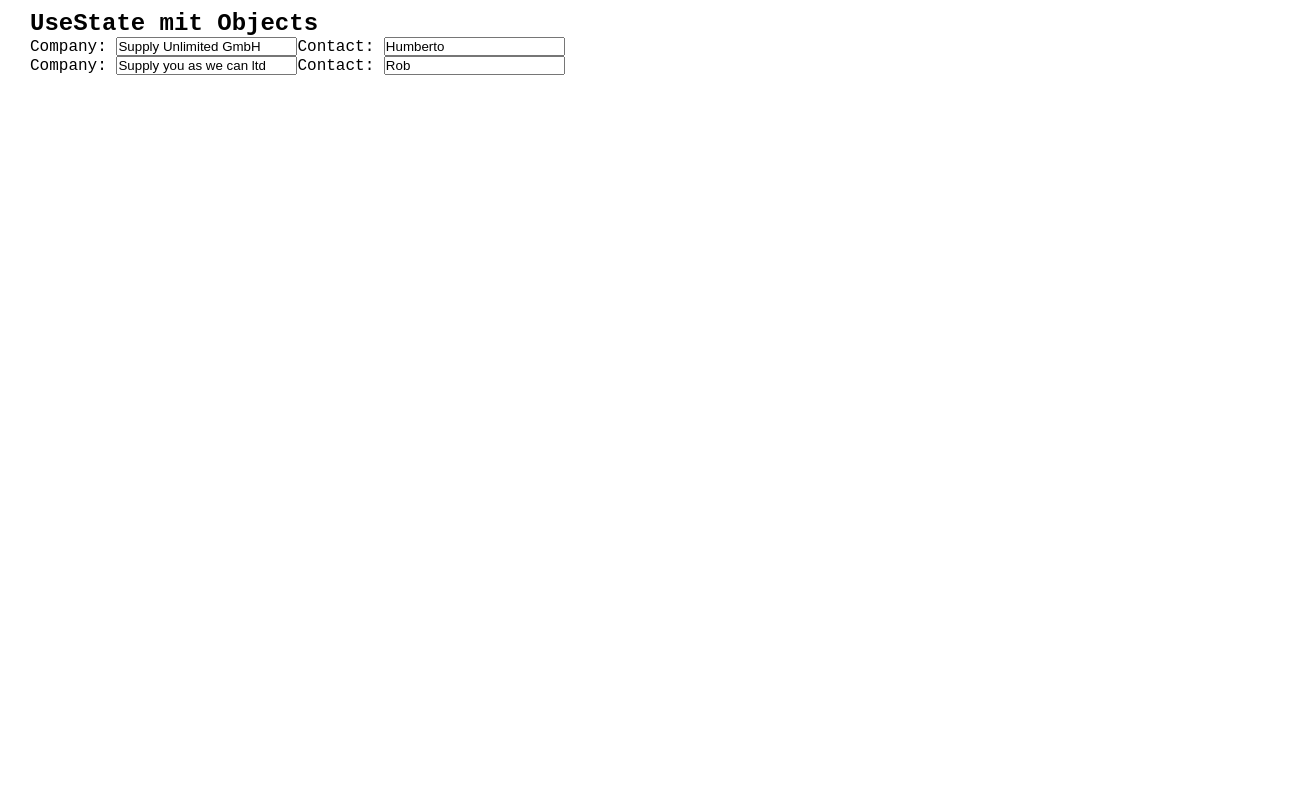
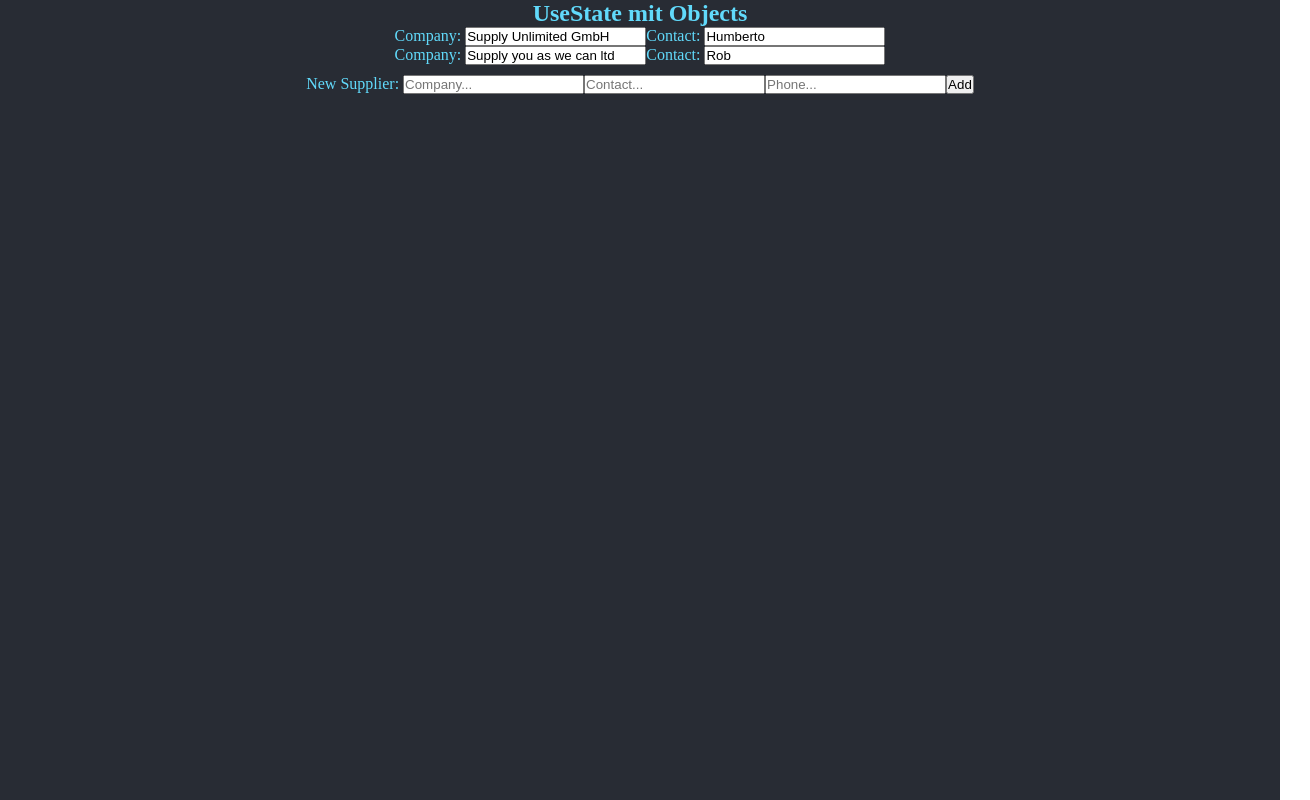
Before and after one commit to Pierluigi10/2_useState_objects, a React (Create React App) app: page / in a window 1280 px wide. Shown: the whole page, 1310 px wide, since content can reach past the window. Built offline with nearby package versions, Linux system fonts and the light colour scheme.

Commit message:
Added supplier add form

```diff
--- a/src/App.css
+++ b/src/App.css
@@ -8,7 +8,11 @@
 }
 
 .App {
-  width: 100%;
-  font-family: "Courier New", Courier, monospace;
-  margin: 10px 10px 50px 30px;
+  text-align: center;
 }
+
+.App-header {
+  background-color: #282c34;
+  min-height: 100vh;
+  color: #61dafb;
+}
--- a/src/App.js
+++ b/src/App.js
@@ -1,13 +1,37 @@
 import { useState } from 'react';
 import './App.css';
-
 function App() {
+  const supplierDefault = {
+    company: "",
+    contact: "",
+    phone: ""
+  }
+  const [supplierNew, setSupplierNew] = useState( supplierDefault )
 
   const [suppliers, setSuppliers] = useState([
-    { _id: "s1", company: "Supply Unlimited GmbH", contact: "Humberto", phone: "+4912345"  },
+    { _id: "s1", company: "Supply Unlimited GmbH", contact: "Humberto", phone: "+4912345" },
     { _id: "s2", company: "Supply you as we can ltd", contact: "Rob", phone: "+496789"  },
   ])
 
+  // add new suppliers
+  const addSupplier = (e) => {
+    e.preventDefault() // prevent that page is reloaded
+    console.log( "New supplier to add:", supplierNew )
+
+    // create copy of OLD entries and merge with NEW entry
+    const suppliersNew = [...suppliers, supplierNew]
+
+    // update supplier list and trigger re-render
+    setSuppliers( suppliersNew )
+    setSupplierNew( { ...supplierDefault }) // clear supplier add form
+  }
+
+  // update existing supplier
+  const updateSupplier = () => {
+  }
+  // delete existing supplier
+  const deleteSupploer = () => {
+  }
   const jsxSuppliers = suppliers.map((supplier) => (
     <div key={ supplier._id }>
       <form>
@@ -18,15 +42,26 @@ function App() {
       </form>
     </div>
   ))
-
   return (
     <div className="App">
       <header className="App-header">
         <h2>UseState mit Objects</h2>
         { jsxSuppliers }
+        <div style={{ padding: '10px' }}>
+          {/* ADD new supplier form */}
+          <form onSubmit={ addSupplier } >
+            <label>New Supplier: </label>
+            <input type="text" placeholder="Company..."
+              onChange={ (e) => setSupplierNew({ ...supplierNew, company: e.target.value }) } value={ supplierNew.company } />
+            <input type="text" placeholder="Contact..."
+              onChange={ (e) => setSupplierNew({ ...supplierNew, contact: e.target.value }) } value={ supplierNew.contact} />
+            <input type="text" placeholder="Phone..."
+              onChange={ (e) => setSupplierNew({ ...supplierNew, phone: e.target.value }) } value={ supplierNew.phone} />
+            <button type="submit">Add</button>
+          </form>
+        </div>
       </header>
     </div>
   );
 }
-
 export default App;
```
